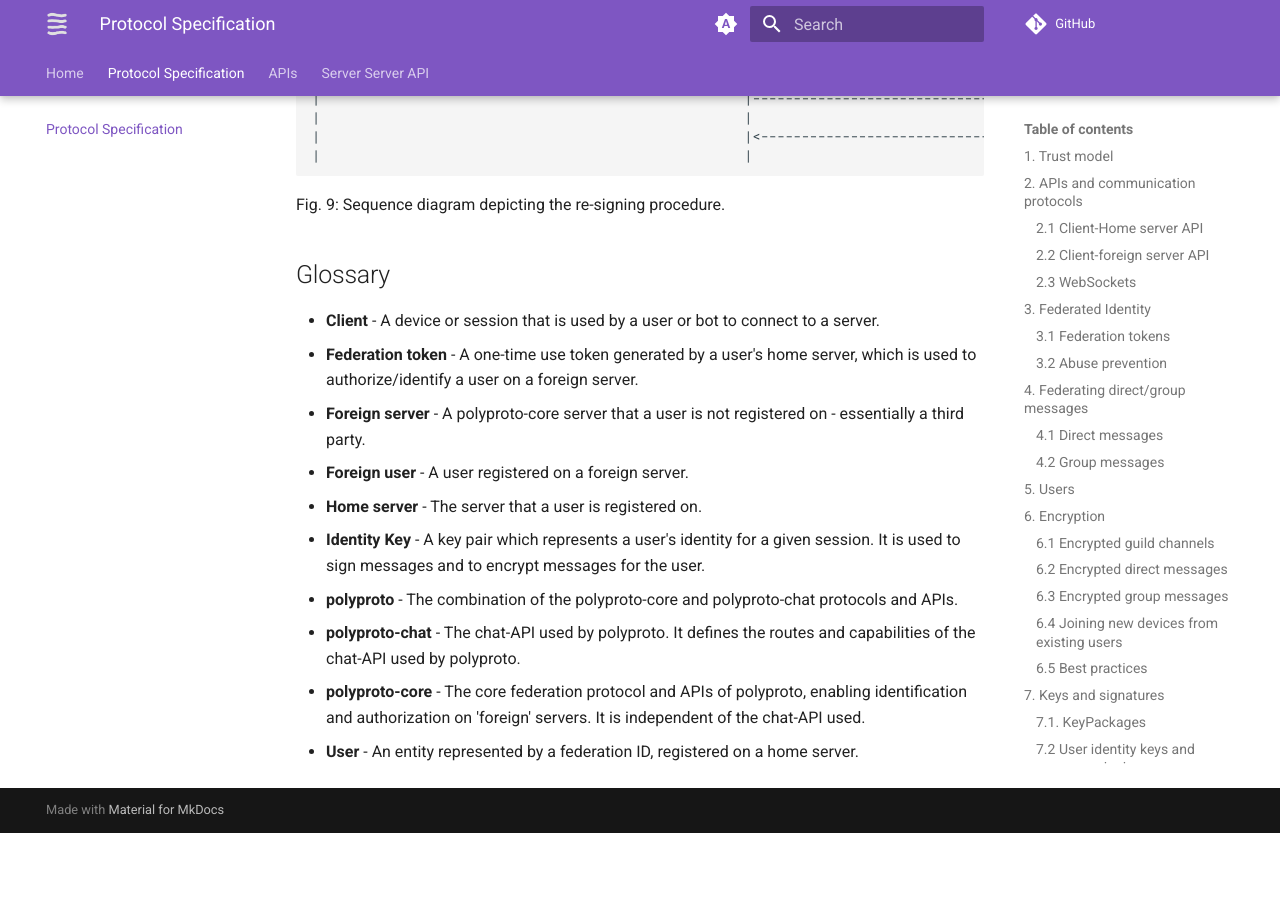
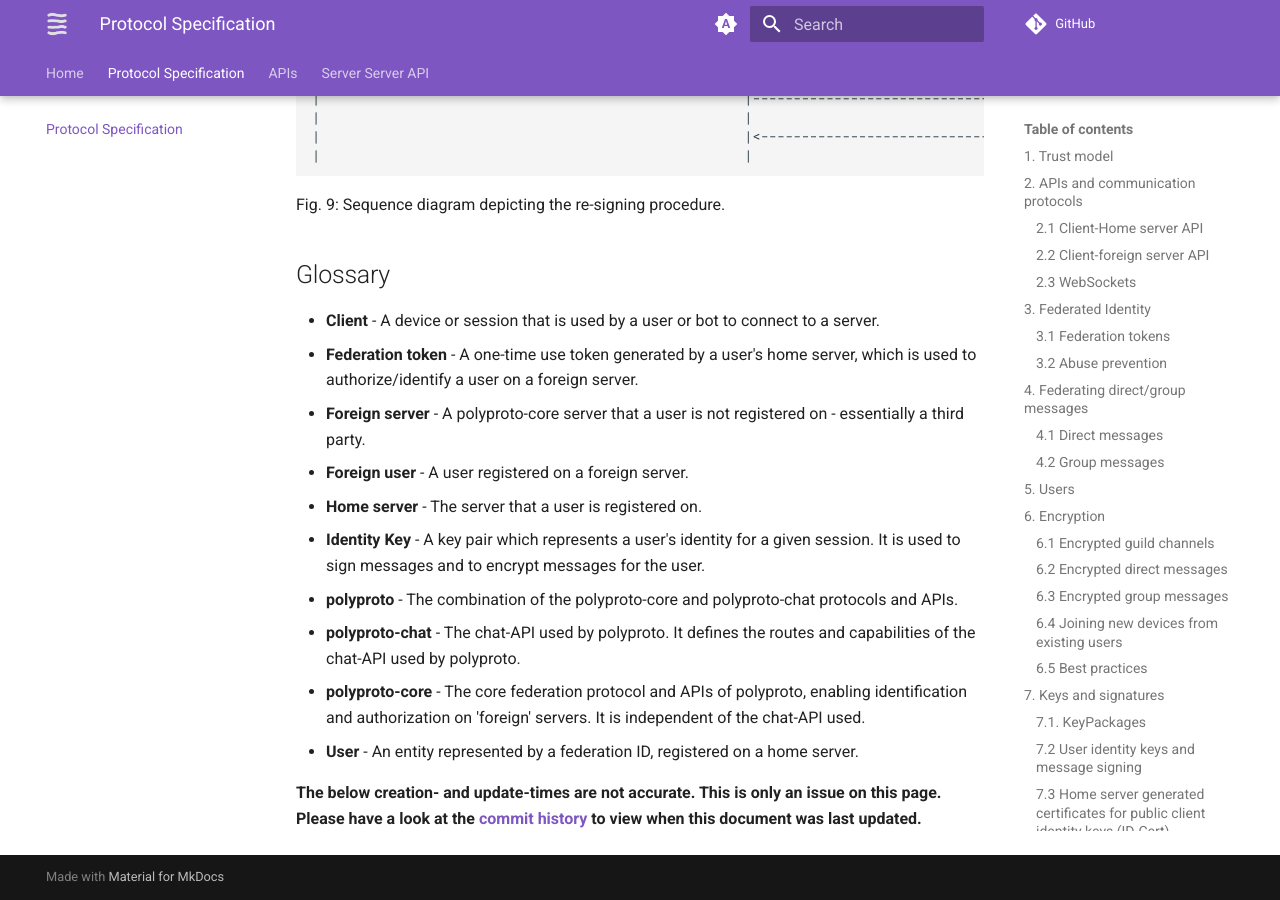
Before and after one commit to polyphony-chat/docs, an MkDocs documentation site: the page built from docs/specification.md, in a window 1280 px wide and 900 px high, scrolled down 20609 px. Built offline with MkDocs 1.6.1 and Material for MkDocs 9.7.7, drawn with Linux system fonts in a browser that asks for light colours; plug-ins that fetch from the network failed and are left out; comment, search, counter and statistics services are not loaded; before the commit the page ends 21442 px from its top, so only the background shows below that.

Commit message:
Add note about incorrect creation-/update dates

```diff
--- a/docs/specification.md
+++ b/docs/specification.md
@@ -6,3 +6,5 @@ title: Protocol Specification
 --8<-- "SPECIFICATION.md"
 
 --8<-- "snippets/glossary.md"
+
+**The below creation- and update-times are not accurate. This is only an issue on this page. Please have a look at the [commit history](https://github.com/polyphony-chat/polyproto/commits/main/SPECIFICATION.md) to view when this document was last updated.**
```
